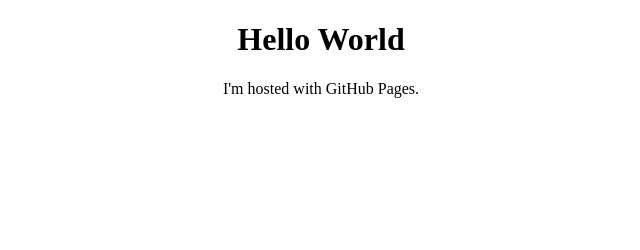
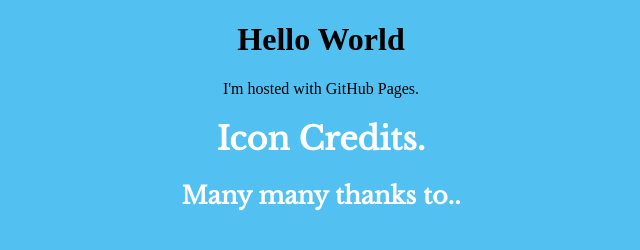
Before and after one commit to tklabz/tklabz.github.io, a plain HTML site: page index.html in a window 1280 px wide. Shown: the whole page, without its empty margins (319-959 px from the left). Drawn offline with nearby package versions, Linux system fonts and the light colour scheme.

Commit message:
Update index.html
2

```diff
--- a/index.html
+++ b/index.html
@@ -11,8 +11,11 @@
 div {text-align: center;}
 </style>
 </head>
-<body>
+<body style="background-color:#52C1F1;">
 <h1>Hello World</h1>
 <p>I'm hosted with GitHub Pages.</p>
+<h1 style="color:#FFF;font-family: 'Libre Baskerville', serif;">Icon Credits.</h1>
+<h2 style="color:#FFF;font-family: 'Libre Baskerville', serif;">Many many thanks to..</h2>
+
 </body>
 </html>
```
